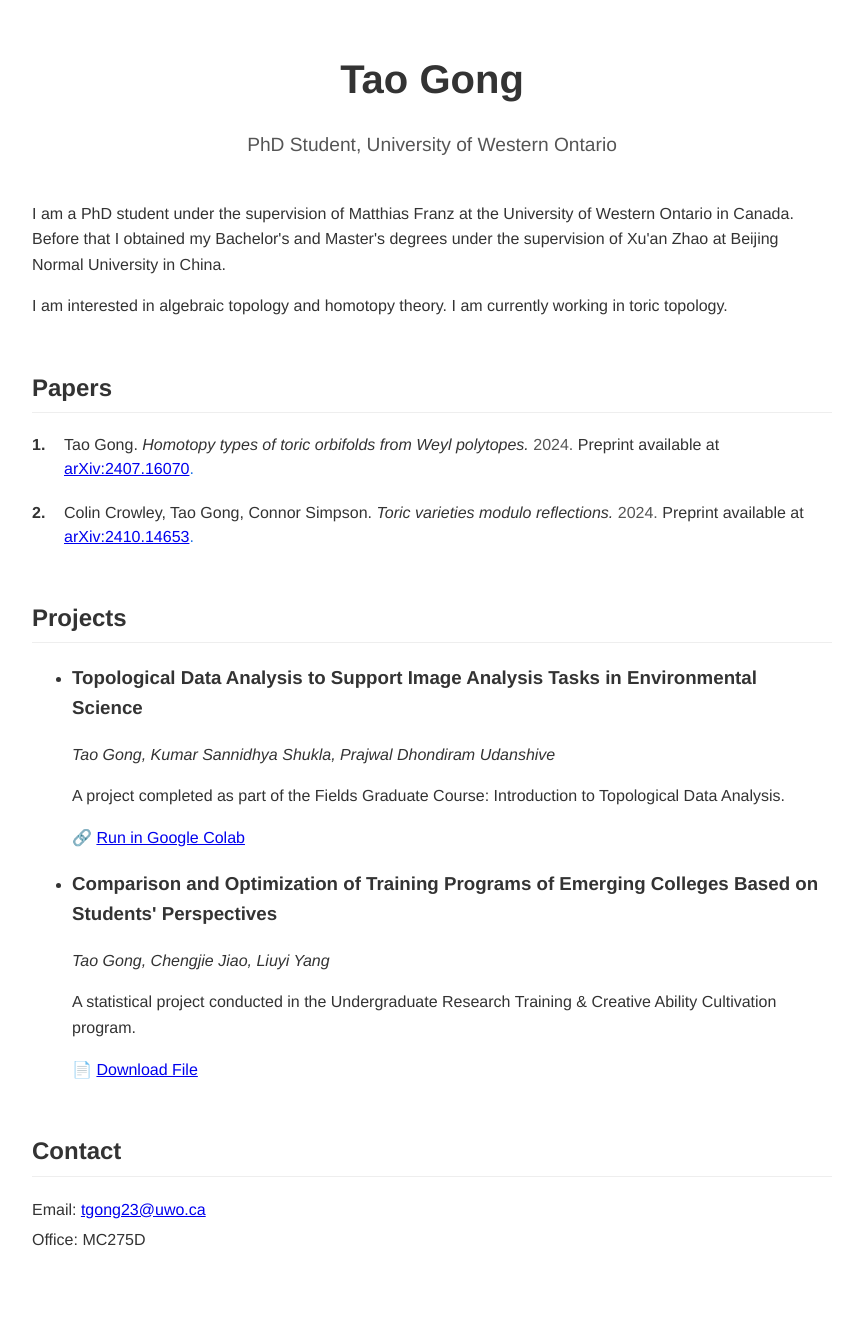
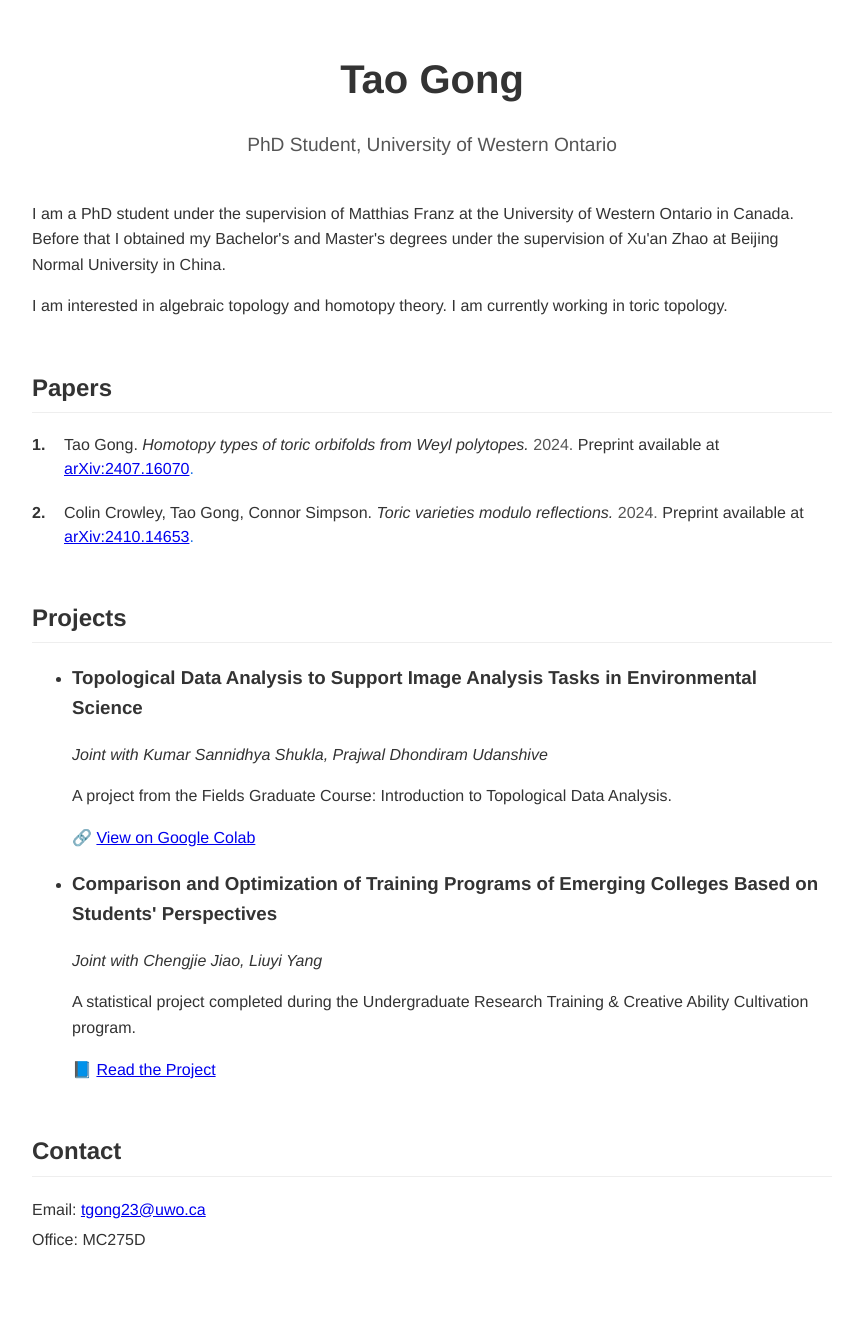
Before and after one commit to ggttaaoo/ggttaaoo.github.io, a Jekyll site: the page built from index.md, in a window 1280 px wide. Shown: the whole page, without its empty margins (208-1071 px from the left). Built offline with Jekyll 4.4.1, drawn with Linux system fonts in a browser that asks for light colours.

Commit message:
Add projects section and TDA/statistics projects

```diff
--- a/_data/projects.yml
+++ b/_data/projects.yml
@@ -1,12 +1,11 @@
-- title: "Topological Data Analysis to Support Image Analysis Tasks in Environmental Science"
-  authors: "Tao Gong, Kumar Sannidhya Shukla, Prajwal Dhondiram Udanshive"
-  description: |
-    A project completed as part of the Fields Graduate Course: Introduction to Topological Data Analysis.
+- title: Topological Data Analysis to Support Image Analysis Tasks in Environmental Science
+  authors: "Joint with Kumar Sannidhya Shukla, Prajwal Dhondiram Udanshive"
+  description: >
+    A project from the Fields Graduate Course: Introduction to Topological Data Analysis.
   colab_link: "https://colab.research.google.com/drive/1ntokz2Rhk_mRP6YA3knxs51j6QBOkmCQ?usp=sharing"
 
-
-- title: "Comparison and Optimization of Training Programs of Emerging Colleges Based on Students' Perspectives"
-  authors: "Tao Gong, Chengjie Jiao, Liuyi Yang"
-  description: |
-    A statistical project conducted in the Undergraduate Research Training & Creative Ability Cultivation program.
-  download_link: "projects/training_programs_project.pdf"
+- title: Comparison and Optimization of Training Programs of Emerging Colleges Based on Students' Perspectives
+  authors: "Joint with Chengjie Jiao, Liuyi Yang"
+  description: >
+    A statistical project completed during the Undergraduate Research Training & Creative Ability Cultivation program.
+  file_link: "/assets/projects/TrainingPrograms.pdf"
--- a/index.md
+++ b/index.md
@@ -56,16 +56,17 @@ title: Tao Gong
 
       <p>
         {% if project.colab_link %}
-        🔗 <a href="{{ project.colab_link }}" target="_blank" rel="noopener noreferrer">Run in Google Colab</a><br>
+        🔗 <a href="{{ project.colab_link }}" target="_blank" rel="noopener noreferrer">View on Google Colab</a><br>
         {% endif %}
-        {% if project.download_link %}
-        📄 <a href="{{ project.download_link }}" download>Download File</a>
+        {% if project.file_link %}
+        📘 <a href="{{ project.file_link }}" target="_blank" rel="noopener noreferrer">Read the Project</a>
         {% endif %}
       </p>
     </li>
     {% endfor %}
   </ul>
 </section>
+
 
 
 
```
Also changed, not shown: 1 other file.
